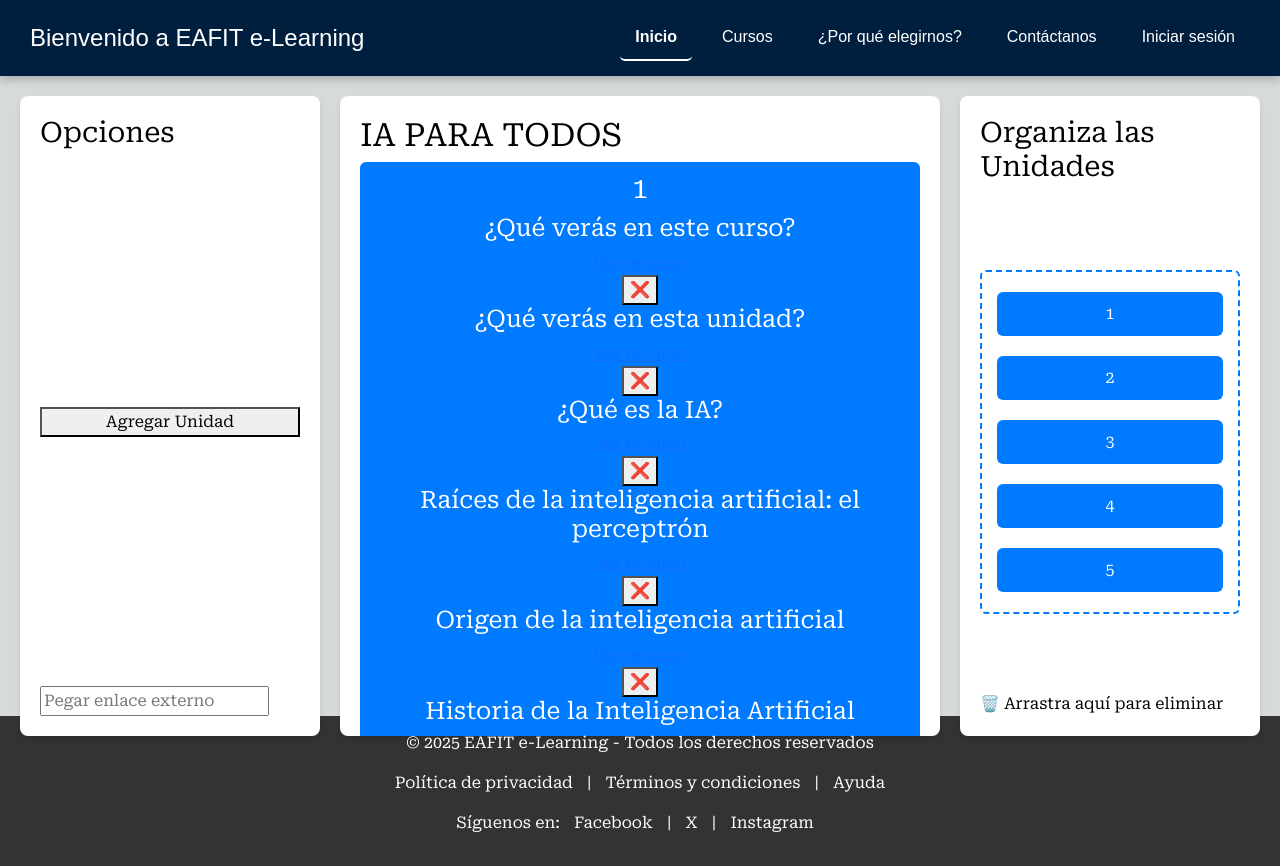
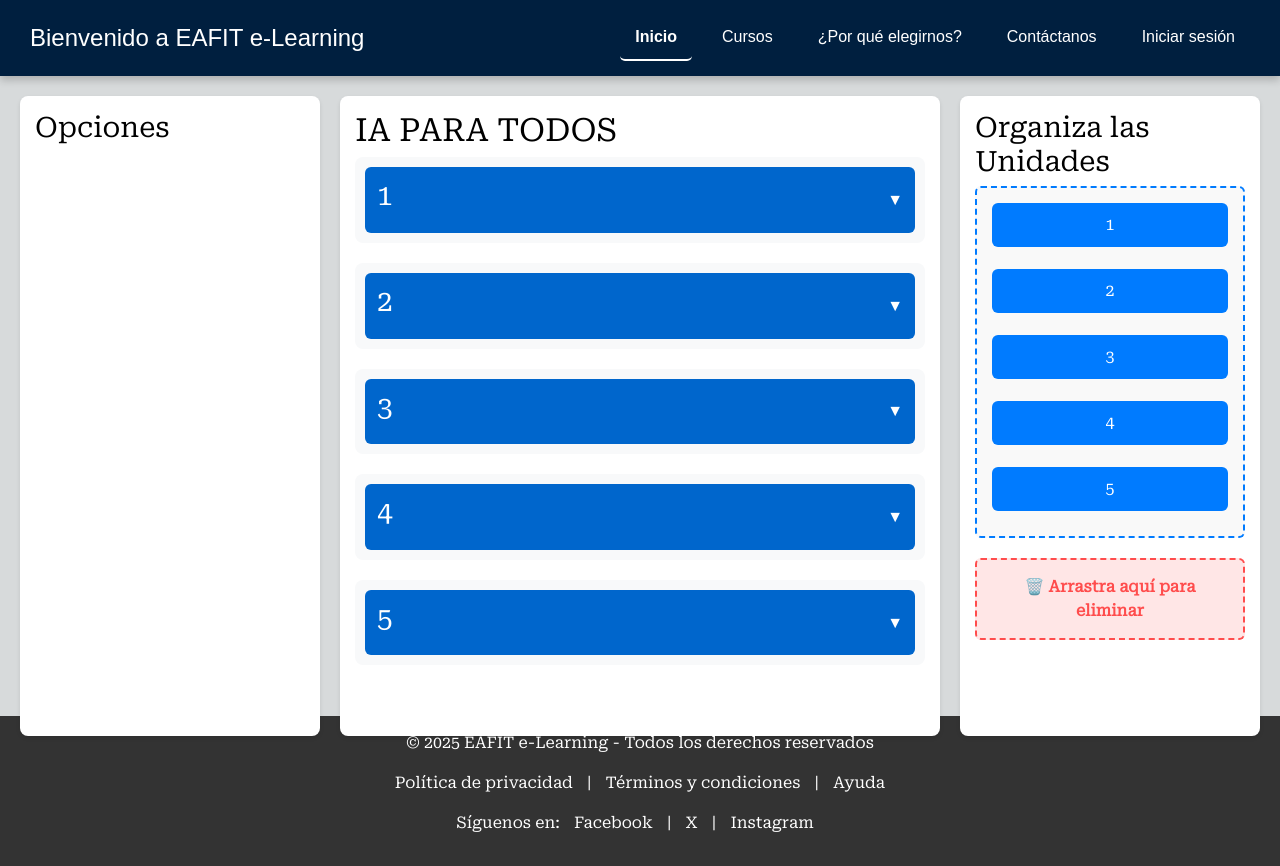
Before and after one commit to rebenew/frontendOmegaCursos, an Angular app: page /admin-dashboard/courses/edit-content/1 in a window 1280 px wide. Built offline with nearby package versions, Linux system fonts and the light colour scheme.

Commit message:
cambios en editor de cursos

```diff
--- a/src/app/Components/admin-course-components/admin-course-editor/course-editor.component.html
+++ b/src/app/Components/admin-course-components/admin-course-editor/course-editor.component.html
@@ -2,45 +2,70 @@
   <!-- Menú de administración -->
   <div class="admin-menu" [class.active]="selectedUnit || selectedResource">
     <h3>Opciones</h3>
-    <button (click)="addUnit()">Agregar Unidad</button>
-    <button *ngIf="selectedUnit" (click)="addResource(course?.content?.indexOf(selectedUnit) ?? -1)">
-      Agregar Recurso</button>
-    <button *ngIf="selectedUnit" (click)="deleteUnit(course?.content?.indexOf(selectedUnit) ?? -1)">
-      Eliminar Unidad</button>
-    <button *ngIf="selectedResource && selectedUnit" (click)="deleteResource(course?.content?.indexOf(selectedUnit) ?? -1, selectedUnit.contenido.indexOf(selectedResource))">
-      Eliminar Recurso</button>
-
-    <div class="file-uploads">
-      <input type="text" [(ngModel)]="externalLink" placeholder="Pegar enlace externo" />
-    </div>
   </div>
 
   <!-- Sección de edición -->
-  <div class="editor-section" cdkDropList [cdkDropListData]="course?.content || []" (cdkDropListDropped)="dropUnit($event)">
+  <div class="editor-section">
     <h2>{{ course?.course }}</h2>
 
-    <div *ngFor="let unit of course?.content; let i = index" cdkDrag (click)="selectUnit(unit)" class="draggable-unit">
-      <h3>{{ unit.unidad }}</h3>
-      <div *ngFor="let resource of unit.contenido; let j = index" class="resource" (click)="selectResource(resource)">
-        <h4>{{ resource.ResourceName }}</h4>
-        <a [href]="resource.Link" target="_blank">Ver recurso</a>
-        <div [innerHTML]="resource.Embed"></div>
-        <button (click)="deleteResource(i, j)">❌</button>
+    <div *ngFor="let unit of course?.content; let i = index" class="unit">
+      <!-- Encabezado de la Unidad -->
+      <div (click)="toggleUnit(i)" class="unit-header">
+        <h3>{{ unit.unidad }}</h3>
+        <span>{{ expandedUnits[i] ? '▲' : '▼' }}</span>
+      </div>
+
+      <!-- Contenido de la Unidad (Acordeón) -->
+      <div *ngIf="expandedUnits[i]" class="unit-content">
+        <div cdkDropList [cdkDropListData]="unit.contenido"
+             (cdkDropListDropped)="dropResource($event, i)"
+             [cdkDropListLockAxis]="'y'"
+             class="resource-list">
+          <div *ngFor="let resource of unit.contenido; let j = index"
+               class="draggable-resource"
+               cdkDrag>
+            <div class="resource-content">
+              <h4 *ngIf="editingResourceIndex !== j" (click)="editResourceName(j)">
+                {{ resource.ResourceName }}
+              </h4>
+              <input *ngIf="editingResourceIndex === j" [(ngModel)]="resource.ResourceName"
+                     (blur)="saveResourceName(j)" (keyup.enter)="saveResourceName(j)" autofocus />
+
+              <a [href]="resource.Link" target="_blank">Ver recurso</a>
+          </div>
+
+          <!-- Menú de opciones -->
+          <div class="menu-container">
+            <button class="menu-btn" (click)="toggleMenu(j)">⋮</button>
+            <div class="menu-dropdown" *ngIf="openMenuIndex === j">
+              <button (click)="editResourceName(j)">Editar nombre</button>
+              <button (click)="editResourceContent(i, j)">Editar recurso</button>
+              <button (click)="deleteResource(i, j)">Eliminar</button>
+            </div>
+          </div>
+        </div>
       </div>
     </div>
   </div>
+</div>
 
   <!-- Sección de organización -->
   <div class="drop-section">
     <h3>Organiza las Unidades</h3>
-    <div cdkDropList [cdkDropListData]="course?.content || []" (cdkDropListDropped)="dropUnit($event)" class="drop-container">
+
+    <!-- Lista de unidades con arrastrar y soltar -->
+    <div cdkDropList [cdkDropListData]="course?.content || []"
+         (cdkDropListDropped)="dropUnit($event)"
+         class="drop-container">
+
       <div *ngFor="let unit of course?.content" cdkDrag class="draggable-unit">
         {{ unit.unidad }}
       </div>
     </div>
 
-    <!-- Área para eliminar -->
-    <div cdkDropList (cdkDropListDropped)="deleteUnit($event.previousIndex)">
+    <!-- Área de eliminación -->
+    <div cdkDropList class="delete-zone"
+         (cdkDropListDropped)="deleteDroppedItem($event)">
       🗑️ Arrastra aquí para eliminar
     </div>
   </div>
--- a/src/app/Components/admin-course-components/admin-course-editor/course-editor.component.scss
+++ b/src/app/Components/admin-course-components/admin-course-editor/course-editor.component.scss
@@ -6,51 +6,170 @@
   height: 80vh;
 }
 
+/* Menú de administración y sección de organización */
 .admin-menu, .drop-section {
   background: #ffffff;
-  padding: 20px;
+  padding: 15px;
   border-radius: 8px;
-  box-shadow: 0 4px 6px rgba(0, 0, 0, 0.1);
+  box-shadow: 0 2px 4px rgba(0, 0, 0, 0.1);
   display: flex;
   flex-direction: column;
-  justify-content: space-between;
   min-height: 80vh;
 }
 
 .editor-section {
   background: #ffffff;
-  padding: 20px;
+  padding: 15px;
   border-radius: 8px;
-  box-shadow: 0 4px 6px rgba(0, 0, 0, 0.1);
+  box-shadow: 0 2px 4px rgba(0, 0, 0, 0.1);
   overflow-y: auto;
   max-height: 80vh;
+
+  &::-webkit-scrollbar {
+    width: 6px;
+  }
+
+  &::-webkit-scrollbar-thumb {
+    background-color: #bbb;
+    border-radius: 4px;
+  }
 }
 
-.editor-section::-webkit-scrollbar {
-  width: 8px;
+/* Unidades */
+.unit {
+  margin-bottom: 20px;
+  padding: 10px;
+  border-radius: 8px;
+  background: #f8f9fa;
 }
 
-.editor-section::-webkit-scrollbar-thumb {
-  background-color: #ccc;
-  border-radius: 4px;
+.unit-header {
+  display: flex;
+  justify-content: space-between;
+  align-items: center;
+  background: #0066cc;
+  color: white;
+  padding: 12px;
+  border-radius: 6px;
+  cursor: pointer;
+  transition: background 0.2s ease;
+
+  &:hover {
+    background: #004c99;
+  }
 }
 
+.unit-content {
+  padding: 10px;
+  background: #ffffff;
+  border: 1px solid #ddd;
+  border-radius: 6px;
+  margin-top: 8px;
+}
+
+/* Contenedor de recursos */
+.resource-list {
+  display: flex;
+  flex-direction: column;
+  gap: 10px;
+}
+
+.draggable-resource {
+  background: white;
+  padding: 10px;
+  border-radius: 6px;
+  display: flex;
+  justify-content: space-between;
+  align-items: center;
+  cursor: grab;
+  transition: transform 0.2s ease;
+  border: 1px solid #007bff;
+
+  &:active {
+    transform: scale(1.03);
+  }
+
+  h4 {
+    color: #007bff;
+    font-size: 1rem;
+    margin: 0;
+  }
+
+  a {
+    text-decoration: none;
+    color: #0056b3;
+    font-weight: bold;
+    transition: color 0.2s ease;
+
+    &:hover {
+      color: #003d82;
+    }
+  }
+}
+
+/* Menú flotante */
+.menu-container {
+  position: relative;
+  display: inline-block;
+
+  .menu-btn {
+    background: none;
+    border: none;
+    font-size: 18px;
+    cursor: pointer;
+    color: #333;
+    transition: color 0.2s;
+
+    &:hover {
+      color: #007bff;
+    }
+  }
+
+  .menu-dropdown {
+    position: absolute;
+    right: 0;
+    background: white;
+    border-radius: 6px;
+    box-shadow: 0 2px 6px rgba(0, 0, 0, 0.15);
+    display: flex;
+    flex-direction: column;
+    padding: 5px;
+    z-index: 10;
+
+    button {
+      background: none;
+      border: none;
+      padding: 8px;
+      font-size: 14px;
+      text-align: left;
+      width: 100%;
+      cursor: pointer;
+      transition: background 0.2s;
+
+      &:hover {
+        background: #f1f1f1;
+      }
+    }
+  }
+}
+
+/* Sección de organización */
 .drop-container {
   min-height: 200px;
-  background: #ffffff;
+  background: #f9f9f9;
   padding: 15px;
   border-radius: 6px;
   border: 2px dashed #007bff;
   display: flex;
   flex-direction: column;
-  gap: 10px;
+  gap: 12px;
 }
 
-.draggable-module, .draggable-unit {
+.draggable-unit {
   padding: 10px;
   background: #007bff;
   color: white;
-  margin: 5px 0;
+  margin-bottom: 10px;
   border-radius: 6px;
   cursor: grab;
   text-align: center;
@@ -58,11 +177,25 @@
 
 .delete-zone {
   margin-top: 20px;
-  padding: 20px;
+  padding: 15px;
   text-align: center;
-  background: #ffdddd;
+  background: #ffe6e6;
   border: 2px dashed #ff4d4d;
   border-radius: 6px;
   color: #ff4d4d;
   font-weight: bold;
+  transition: background 0.2s ease;
+
+  &.cdk-drop-list-dragging {
+    background: #ff4d4d;
+    color: white;
+    border-color: white;
+  }
 }
+
+/* Responsive */
+@media (max-width: 768px) {
+  .course-container {
+    grid-template-columns: 1fr;
+  }
+}
--- a/src/app/Components/admin-course-components/admin-course-editor/course-editor.component.ts
+++ b/src/app/Components/admin-course-components/admin-course-editor/course-editor.component.ts
@@ -19,6 +19,11 @@ export class CourseEditorComponent implements OnInit {
   selectedUnit: Unit | null = null;
   selectedResource: Resource | null = null;
   externalLink: string = '';
+  expandedUnits: { [key: number]: boolean } = {};
+  openMenuIndex: number | null = null;
+  openUnitIndex: number | null = null;
+  editingResourceIndex: number | null = null;
+  editingContentIndex: number | null = null;
 
   constructor(
     private route: ActivatedRoute,
@@ -31,7 +36,14 @@ export class CourseEditorComponent implements OnInit {
     });
   }
 
- selectUnit(unit: Unit) {
+  toggleUnit(index: number) {
+    if (!this.expandedUnits.hasOwnProperty(index)) {
+      this.expandedUnits[index] = false;
+    }
+    this.expandedUnits[index] = !this.expandedUnits[index];
+  }
+
+  selectUnit(unit: Unit) {
     this.selectedUnit = unit;
     this.selectedResource = null;
   }
@@ -45,8 +57,38 @@ export class CourseEditorComponent implements OnInit {
     this.selectedResource = null;
   }
 
+
+  toggleMenu(index: number) {
+    console.log("Índice del menú antes:", this.openMenuIndex);
+    this.openMenuIndex = this.openMenuIndex === index ? null : index;
+    console.log("Índice del menú después:", this.openMenuIndex);
+  }
+
+  editResourceName(index: number) {
+    this.editingResourceIndex = index;
+  }
+
+  saveResourceName(index: number) {
+    this.editingResourceIndex = null;
+  }
+
+  editResourceContent(unitIndex: number, resourceIndex: number) {
+    console.log(`Editando recurso en unidad ${unitIndex}, recurso ${resourceIndex}`);
+    this.editingContentIndex = resourceIndex;
+    this.selectedUnit = this.course?.content[unitIndex] ?? null;
+    this.selectedResource = this.selectedUnit?.contenido[resourceIndex] ?? null;
+  }
+
+  saveResourceContent(unitIndex: number, resourceIndex: number) {
+    if (this.selectedResource && this.selectedUnit) {
+      console.log(`Guardando cambios en recurso ${resourceIndex} de la unidad ${unitIndex}`);
+      this.selectedResource.Link = this.selectedResource.Link.trim(); // Evitar espacios extra
+    }
+
+    this.editingContentIndex = null; // Salir del modo de edición
+  }
+
   // Agregar nueva unidad
-
   addUnit() {
     this.courseService.addUnit("Nueva Unidad");
     if (this.course) {
@@ -54,14 +96,7 @@ export class CourseEditorComponent implements OnInit {
     }
   }
 
-  // Agregar nuevo recurso a una unidad específica
 
-  addResource(unitIndex: number) {
-    this.courseService.addResource(unitIndex, "Nuevo Recurso", "https://example.com", "<iframe></iframe>");
-    if (this.course) {
-      this.course = { ...this.course };
-    }
-  }
 
   // Eliminar una unidad
   deleteUnit(unitIndex: number) {
@@ -71,21 +106,40 @@ export class CourseEditorComponent implements OnInit {
     }
   }
   // Eliminar un recurso de una unidad
-  deleteResource(unitIndex: number, resourceIndex: number) {
-    this.courseService.removeResource(unitIndex, resourceIndex);
-    if (this.course) {
-      this.course = { ...this.course };
+  deleteResource(unit: any, index: number): void {
+    if (confirm("¿Seguro que quieres eliminar este recurso?")) {
+      unit.contenido.splice(index, 1);
+    }
+    this.openMenuIndex = null;
+    this.openUnitIndex = null;
+  }
+
+  deleteDroppedItem(event: CdkDragDrop<Unit[]>) {
+    if (this.course && event.previousContainer !== event.container) {
+      const deletedUnit = this.course.content.splice(event.previousIndex, 1);
+      console.log("Eliminado:", deletedUnit);
+      this.courseService.saveCourse();
     }
   }
 
  // Manejo de arrastrar y soltar unidades
  dropUnit(event: CdkDragDrop<Unit[]>) {
   if (this.course) {
-    moveItemInArray(this.course.content, event.previousIndex, event.currentIndex);
+
+    if (event.previousContainer === event.container) {
+      moveItemInArray(this.course.content, event.previousIndex, event.currentIndex);
+      this.courseService.saveCourse();
+    }
+  }
+}
+
+// Reordenar recursos dentro de una unidad
+dropResource(event: CdkDragDrop<Resource[]>, unitIndex: number) {
+  if (this.course) {
+    moveItemInArray(this.course.content[unitIndex].contenido, event.previousIndex, event.currentIndex);
     this.courseService.saveCourse();
   }
 }
-
   // Manejo de carga de archivos
   onFileSelected(event: Event, resource: Resource) {
     const input = event.target as HTMLInputElement;
```
